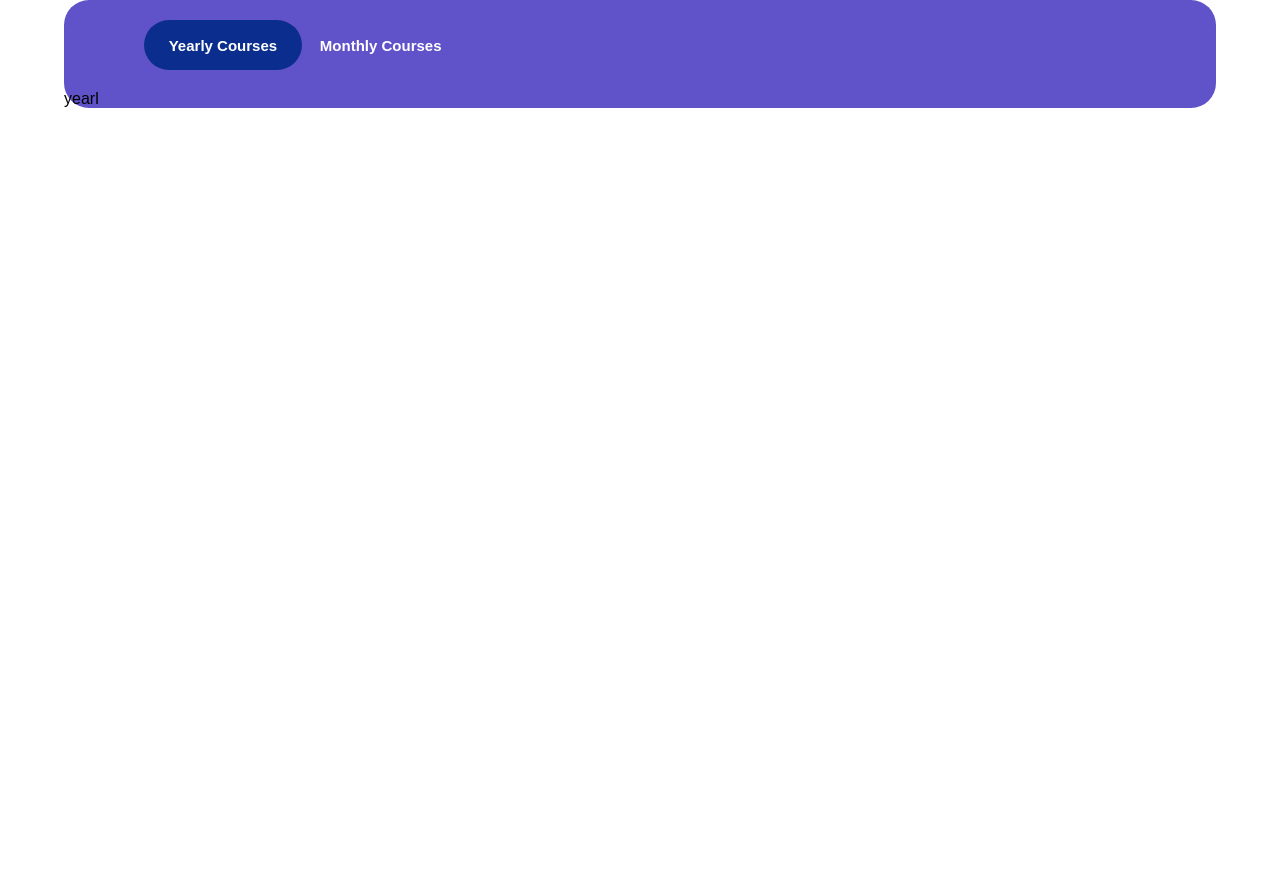
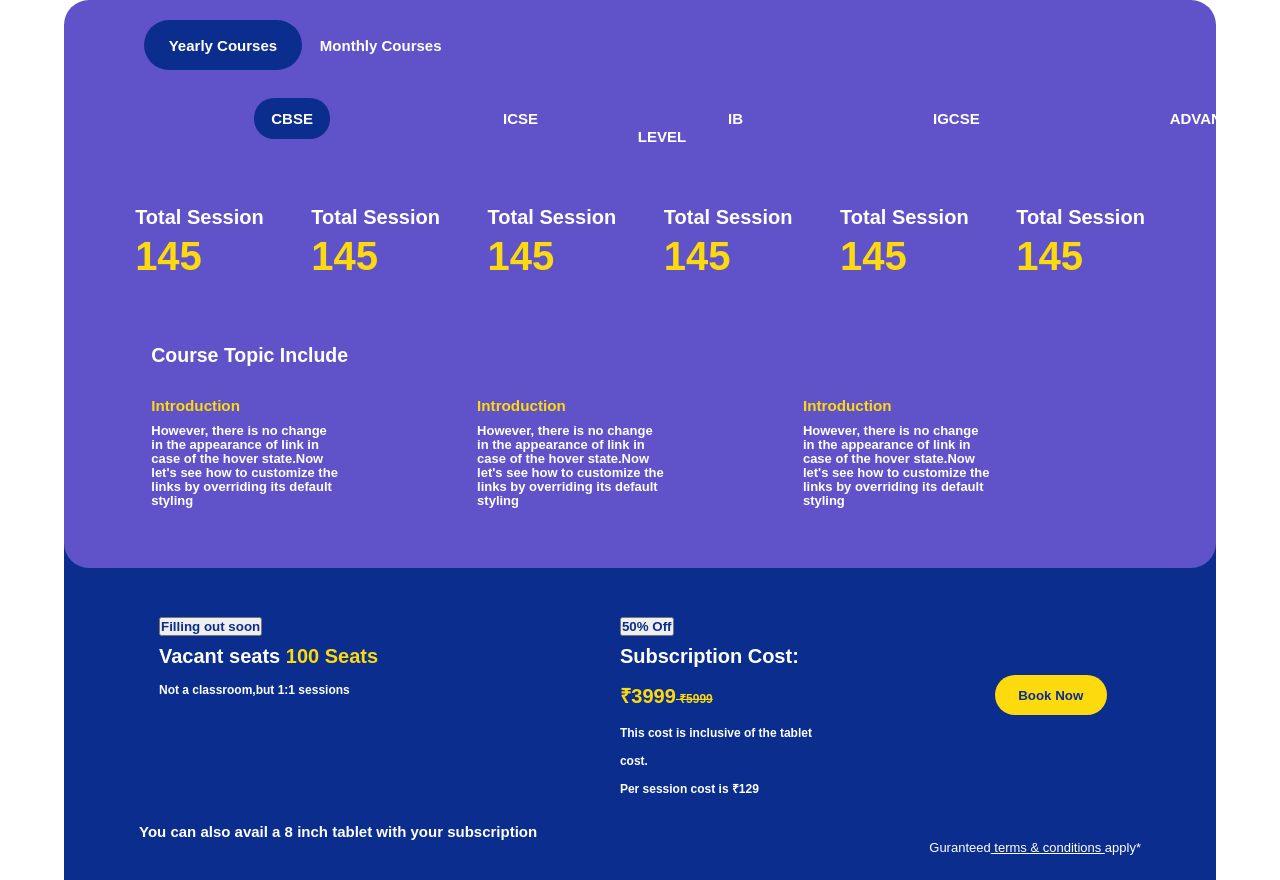
Before and after one commit to mohini-chauhan/Pivot, a React (Create React App) app: page / in a window 1280 px wide. Before the commit the page ends 800 px from the top, so only its background shows below. Built offline with nearby package versions, Linux system fonts and the light colour scheme.

Commit message:
year layout

```diff
--- a/src/App.css
+++ b/src/App.css
@@ -3,6 +3,7 @@
     --primary-violet:#6600cc;
     --primary-orange:#ffa60f;
     --primary-white:#fff;
+    --primary-yellow:#FDDA0D;
 }
 *{
     padding:0;
--- a/src/Components/Month/Month.css
+++ b/src/Components/Month/Month.css
@@ -95,30 +95,30 @@
     line-height: 20px;
 }
 /***********************************************Month footer***************************************************************/
-.monthly-footer-container{
+.footer-container{
     width:100%;
     padding: 20px 75px;
     color:var(--primary-white);
 }
-.monthly-footer-items{
+.footer-items{
     display:flex;
     justify-content: space-between;
     font-size:25px;
     font-weight: 600;
 
 }
-.monthly-footer-items .A1{
+.footer-items .A1{
     width: 35%;
     padding: 20px;
     line-height: 28px;
 
 }
-.monthly-footer-items .A2{
+.footer-items .A2{
     width: 25%;
     padding: 20px;
     line-height: 28px;
 }
-.monthly-footer-items .A3{
+.footer-items .A3{
     width: 15%;
     padding: 20px;
     text-align:center;
--- a/src/Components/Month/Month.js
+++ b/src/Components/Month/Month.js
@@ -6,19 +6,20 @@ import "./Month.css";
 const Month = (props) => {
 
 
-
+//for obtaining all the grades in an array
 var gradeList=[]
     for (let i=0;i<props.text.length;i++){
         gradeList.push(props.text[i].grade)
     }
+//state setting for select
 const [select,setSelect]=useState(gradeList[0]);
     //for printing the values of dropdown
     var dropDown=gradeList.map((g)=>{
         return (
-
             <option  value={g}>{g}</option>
         )
     })
+//function for price after discount
 function dPrice(price,discount){
     return price-(price*(discount/100));
 
@@ -53,17 +54,14 @@ function dPrice(price,discount){
             <section className="monthly-course-container">
                 <select  onChange={(e)=>setSelect(e.target.value)}>
                     {dropDown}
-
                 </select>
-
                 {cardSkeleton(props.text[gradeList.indexOf(select)].boards.general["5_sessions"])}
                 {cardSkeleton(props.text[gradeList.indexOf(select)].boards.general["10_sessions"])}
                 {cardSkeleton(props.text[gradeList.indexOf(select)].boards.general["20_sessions"])}
                 {cardSkeleton(props.text[gradeList.indexOf(select)].boards.general["45_sessions"])}
-
             </section>
-            <section className="monthly-footer-container">
-                <section className="monthly-footer-items">
+            <section className="footer-container">
+                <section className="footer-items">
                     <article className="A1">
                         <p>Monthly classes let you choose your own course topics</p>
                     </article>
@@ -75,10 +73,7 @@ function dPrice(price,discount){
                        <button className="month-btn">Book Now</button>
                     </article>
                 </section>
-
                 <p className="terms">Refund same day<a href="/"> terms & conditions </a>apply</p>
-
-
             </section>
 
         </div>
--- /dev/null
+++ b/src/Components/Year/Year.css
@@ -0,0 +1,111 @@
+.year-container{
+    width:97%;
+    display:flex;
+    justify-content: space-between;
+    margin: 0 auto;
+}
+.year-container ul{
+    text-align: center;
+    padding: 20px 0;
+    list-style-type: none;
+
+}
+.year-container ul li{
+    display: inline;
+    margin: 2px 78px;
+    padding: 12px 17px;
+    border-radius: 20px;
+
+
+}
+.year-container ul li a{
+    text-decoration: none;
+    font-size:15px;
+    color:var(--primary-white);
+    font-weight:600;
+
+
+}
+.active{
+    background: var(--primary-blue);
+}
+.year-container ul li:hover{
+    background: var(--primary-blue);
+}
+.session-details-container{
+    width: 97%;
+    padding: 40px 30px;
+    display: flex;
+    justify-content: space-around;
+    font-size:20px;
+    font-weight:bold;
+    margin: 0 auto;
+}
+.session-count{
+  font-size:40px;
+  color:var(--primary-yellow);
+  line-height: 55px;
+}
+.topic-details-container{
+    width: 97%;
+    padding: 20px 70px;
+    font-size: 13px;
+    font-weight: bold;
+    margin: 0 auto;
+    padding-bottom: 50px;
+}
+.topic-content{
+    display: flex;
+    justify-content: space-between;
+}
+.topic-content h3{
+    color:var(--primary-yellow);
+    margin-top:30px;
+}
+.topic-content p{
+    line-height: 14px;
+    margin-top: 10px;
+    width: 58%;
+}
+/****************************************Yearly footer***********************************************************/
+.footer-items button{
+    color:var(--primary-blue);
+    font-weight:800;
+}
+.head-para span{
+    color:var(--primary-yellow);
+}
+.head-para span s{
+    font-size: 12px;
+}
+.sub-para{
+    font-size:12px;
+}
+.A1 .head-para{
+ font-size:20px;
+ line-height: 40px;
+}
+.A2 .head-para{
+    font-size:20px;
+    line-height: 40px;
+}
+.A3 .head-para{
+font-size:20px;
+line-height: 40px;
+}
+.tab-sub{
+    font-size:15px;
+    font-weight:bold;
+}
+.yearA3{
+    width: 18%;
+    padding: 20px;
+    text-align:center;
+    padding-top:73px;
+    color:black;
+}
+.yearA3 .month-btn{
+    height:40px;
+    background:var(--primary-yellow);
+
+}
--- a/src/Components/Year/Year.js
+++ b/src/Components/Year/Year.js
@@ -1,9 +1,99 @@
-import React from 'react'
+import React,{useState} from 'react'
+import "./Year.css"
 
-const Year = () => {
+const Year = (props) => {
+    function sessionContent(){
+        return(
+            <article>
+                <p className="session-content">Total Session</p>
+                <p className="session-count">145</p>
+            </article>
+
+        )
+    }
+    function topicDesc(){
+        return(
+            <section>
+                <h3>Introduction</h3>
+                <p>However, there is no change in the appearance of link in case of the hover state.Now let's see how to customize the links by overriding its default styling</p>
+            </section>
+        )
+    }
+
     return (
-        <div>
-            yearl
+        <div className="main-container">
+            {/*for dropdown option*/}
+            <section className="monthly-course-container">
+                <section className="year-container">
+                    <select>
+                    <option>Grade 9</option>
+                    <option>Grade 10</option>
+                    <option>Grade 11</option>
+                    </select>
+                    <ul>
+                        <li class="active"><a  href="/">CBSE</a></li>
+                        <li><a href="/">ICSE</a></li>
+                        <li><a href="/">IB</a></li>
+                        <li><a href="/">IGCSE</a></li>
+                        <li><a href="/">ADVANCE LEVEL</a></li>
+                    </ul>
+                </section>
+                <section className="session-details-container">
+                    {sessionContent()}
+                    {sessionContent()}
+                    {sessionContent()}
+                    {sessionContent()}
+                    {sessionContent()}
+                    {sessionContent()}
+                </section>
+                <section className="topic-details-container">
+                    <h2>Course Topic Include</h2>
+                    <article className="topic-content">
+                        {topicDesc()}
+                        {topicDesc()}
+                        {topicDesc()}
+                    </article>
+                </section>
+            </section>
+            <section className="footer-container">
+                <section className="footer-items">
+                    <article className="A1">
+                        <button>Filling out soon</button>
+                        <p className="head-para">Vacant seats<span> 100 Seats </span></p>
+                        <p className="sub-para">Not a classroom,but 1:1 sessions </p>
+                    </article>
+                    <article className="A2">
+                        <button>50% Off</button>
+                        <p className="head-para">Subscription Cost:<span> ₹3999<s> ₹5999</s></span></p>
+                        <p className="sub-para">This cost is inclusive of the tablet cost. </p>
+                        <p className="sub-para">Per session cost is ₹129 </p>
+                    </article>
+                    <article className="yearA3">
+                       <button className="month-btn">Book Now</button>
+                    </article>
+                </section>
+                <p className="tab-sub">You can also avail a 8 inch tablet with your subscription</p>
+                <p className="terms">Guranteed<a href="/"> terms & conditions </a>apply*</p>
+            </section>
+
+
+
+
+
+
+
+
+
+
+
+
+
+
+
+
+
+
+
         </div>
     )
 }
```
Also changed, not shown: 1 other file (tests, documents, lock files or other folders). Lines whose indentation alone changed are shown as unchanged.
